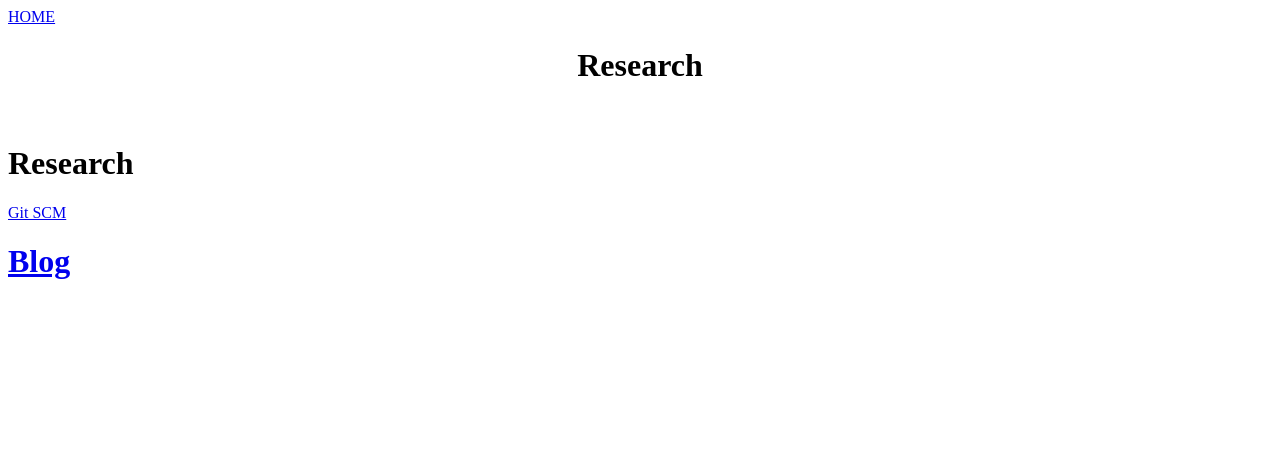
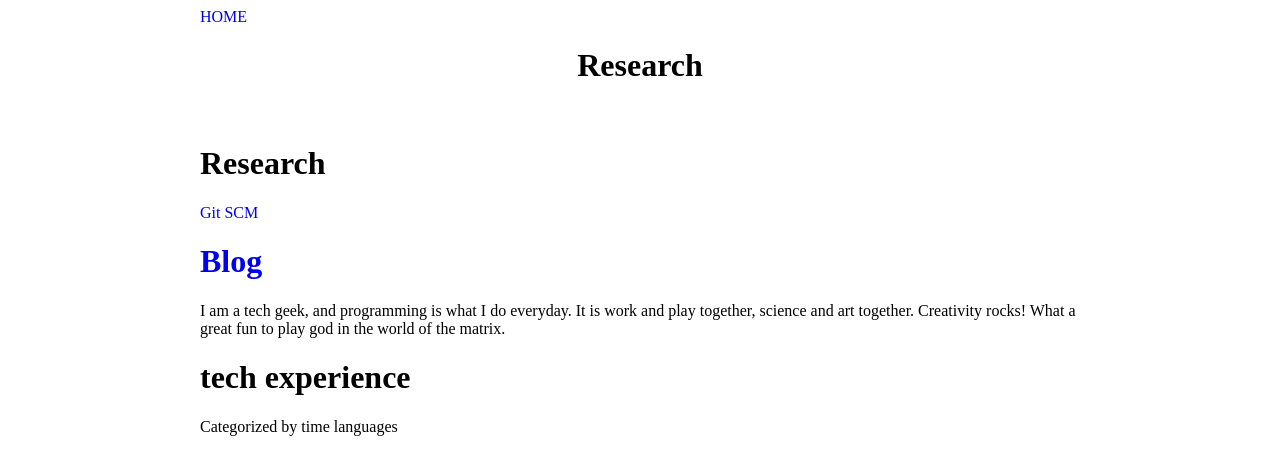
Before and after one commit to happypeter/happypeter.github.com, a Jekyll site: the page built from work/index.markdown, in a window 1280 px wide. Shown: the top 475 px of the page. Built offline with Jekyll 4.4.1, drawn with Linux system fonts in a browser that asks for light colours; Markdown is read by kramdown in place of the engine named in the settings; comment, search, counter and statistics services are not loaded.

Commit message:
chang css link in order to use it in work/

```diff
--- a/_layouts/post.html
+++ b/_layouts/post.html
@@ -1,6 +1,6 @@
 <html>
 <head>
-<link rel="stylesheet" type="text/css" href="./css/peter.css" />
+<link rel="stylesheet" type="text/css" href="/css/peter.css" />
 <title>PeterCorner</title>
 </head>
 <a href="index.html">HOME</a>
--- a/work/index.markdown
+++ b/work/index.markdown
@@ -11,3 +11,12 @@ Research
 
 [Blog](/blog/)
 ====
+
+
+I am a tech geek, and programming is what I do everyday. It is work and play
+together, science and art together. Creativity rocks! What a great fun to play
+god in the world of the matrix.
+
+tech experience
+====
+Categorized by time   languages
```
Also changed, not shown: bio.html (deleted, +0 -26 lines), what_i_do.html (deleted, +0 -34 lines), work/languages.html (renamed from languages.html), work/time.html (renamed from time.html).
